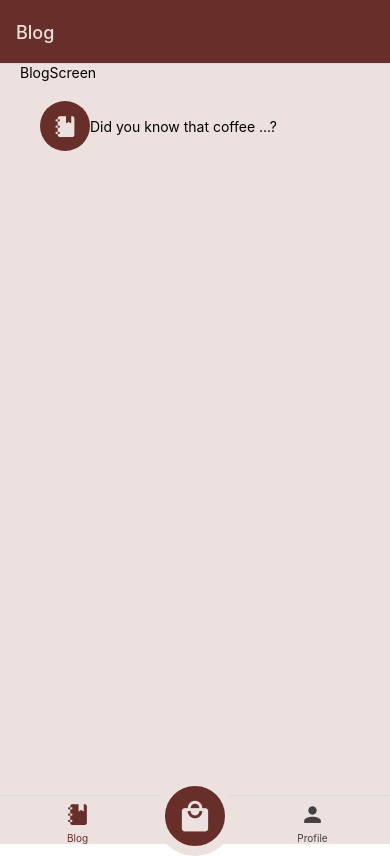
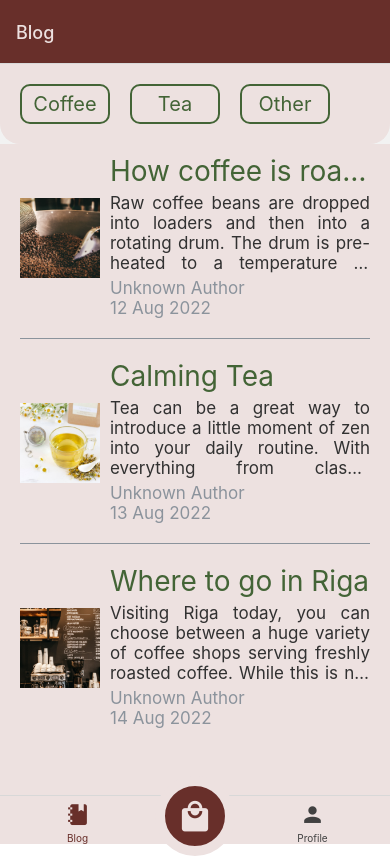
Before and after one commit to ivansdivans/kafijas-pupina-rn-expo, a React Native app: screen /BlogStack in a window 390 px wide. Built offline with nearby package versions, Linux system fonts and the light colour scheme.

Commit message:
Implement BlogScreen and navigation

```diff
--- a/src/navigation/AppNavigator/BlogStackNavigation/index.tsx
+++ b/src/navigation/AppNavigator/BlogStackNavigation/index.tsx
@@ -3,9 +3,20 @@ import { createNativeStackNavigator } from "@react-navigation/native-stack";
 
 import BlogScreen from "../../../screens/BlogScreen";
 import Colors from "../../../styles/Colors";
+import PostScreen from "../../../screens/PostScreen";
 
 export type BlogStackParamList = {
 	Blog: undefined;
+	PostScreen: {
+		blogPost: {
+			postId: number;
+			postTitle: string;
+			postImageSource: any; //TODO: typescript
+			postDescription: string;
+			postAuthor: string;
+			postDate: string;
+		};
+	};
 };
 
 const BlogStack = createNativeStackNavigator<BlogStackParamList>();
@@ -21,6 +32,13 @@ const BlogStackNavigation: React.VFC = () => {
 			}}
 		>
 			<BlogStack.Screen name="Blog" component={BlogScreen} />
+			<BlogStack.Screen
+				name="PostScreen"
+				component={PostScreen}
+				options={({ route }) => ({
+					title: route.params.blogPost.postTitle,
+				})}
+			/>
 		</BlogStack.Navigator>
 	);
 };
--- a/src/navigation/AppNavigator/ShopNavigationButton/index.tsx
+++ b/src/navigation/AppNavigator/ShopNavigationButton/index.tsx
@@ -8,6 +8,7 @@ interface Props {
 	onPress: () => void;
 }
 
+//TODO: move to components folder
 const ShopNavigationButton: React.VFC<Props> = ({ onPress }) => (
 	<TouchableOpacity onPress={onPress}>
 		<View style={styles.container}>
--- a/src/screens/BlogScreen/index.tsx
+++ b/src/screens/BlogScreen/index.tsx
@@ -1,5 +1,11 @@
 import React from "react";
-import { View, Text, ScrollView } from "react-native";
+import {
+	View,
+	Text,
+	ScrollView,
+	TouchableOpacity,
+	FlatList,
+} from "react-native";
 import { useNavigation } from "@react-navigation/native";
 import { NativeStackNavigationProp } from "@react-navigation/native-stack";
 
@@ -7,29 +13,97 @@ import AppIcon from "../../components/AppIcon";
 import AppScreen from "../../components/AppScreen";
 import appStyles from "../../styles/Application";
 import { BlogStackParamList } from "../../navigation/AppNavigator/BlogStackNavigation";
+import BlogHeader from "./BlogHeader";
+import BlogItem from "./BlogItem";
+import Separator from "../../components/Separator";
+import SeparatorLine from "../../components/SeparatorLine";
+import Colors from "../../styles/Colors";
 
+const BLOG_CATEGORIES = [
+	{
+		categoryId: 1,
+		categoryName: "Coffee",
+	},
+	{
+		categoryId: 2,
+		categoryName: "Tea",
+	},
+	{
+		categoryId: 3,
+		categoryName: "Other",
+	},
+];
+
+const BLOG_POSTS = [
+	{
+		postId: 1,
+		postCategory: "Coffee",
+		postTitle: "How coffee is roasted",
+		postImageSource: require("../../assets/images/blogpost-coffee-roasting.jpg"),
+		postDescription:
+			"Raw coffee beans are dropped into loaders and then into a rotating drum. The drum is pre-heated to a temperature of around 240 degrees. After 12-15 minutes depending on the type of roast, the roasted beans will exit the drum at around 195 degrees and are then taken out into a cooling tray at the front of the roaster. They are then passed through a machine that removes any stones or debris before being checked by hand for any defects, and once cooled completely, finally packaged for sale.",
+		postAuthor: "Unknown Author",
+		postDate: "12 Aug 2022",
+	},
+	{
+		postId: 2,
+		postCategory: "Tea",
+		postTitle: "Calming Tea",
+		postImageSource: require("../../assets/images/blogpost-calming-tea.jpg"),
+		postDescription:
+			"Tea can be a great way to introduce a little moment of zen into your daily routine. With everything from classic chamomile to meditative matcha, our teas are a perfect fit to soothe the nerves and promote relaxation and well-being. Teas for anxiety include mint teas, chamomile teas, lavender teas, rose teas, and matcha.",
+		postAuthor: "Unknown Author",
+		postDate: "13 Aug 2022",
+	},
+	{
+		postId: 3,
+		postCategory: "Other",
+		postTitle: "Where to go in Riga",
+		postImageSource: require("../../assets/images/blogpost-where-to-go.jpg"),
+		postDescription:
+			"Visiting Riga today, you can choose between a huge variety of coffee shops serving freshly roasted coffee. While this is not entirely Specialty grade it remains sort of an extraordinary offer within the borders of an evolving Speciality coffee scene. Since opening of the first Speciality coffee shop there are now about 20 shops. The following list covers those that serve both espresso-based and brewed coffee in Riga.",
+		postAuthor: "Unknown Author",
+		postDate: "14 Aug 2022",
+	},
+];
+
+//TODO: add onBlockHeaderItemPress to filter blog posts
 const BlogScreen: React.VFC = () => {
-	// const navigation =
-	// 	useNavigation<
-	// 		NativeStackNavigationProp<BlogStackParamList, "Blog">
-	// 	>();
+	const navigation =
+		useNavigation<NativeStackNavigationProp<BlogStackParamList, "Blog">>();
 
 	return (
-		<AppScreen>
-			<ScrollView style={appStyles.fullSize}>
-				<Text>BlogScreen</Text>
-				<View
-					style={{
-						...appStyles.inlineContainer,
-						marginHorizontal: 20,
-						marginVertical: 20,
-					}}
-				>
-					<AppIcon name="notebook" size={50} />
-					<Text>Did you know that coffee ...?</Text>
-				</View>
-			</ScrollView>
-		</AppScreen>
+		<>
+			<BlogHeader categories={BLOG_CATEGORIES} />
+			<AppScreen>
+				<FlatList
+					data={BLOG_POSTS}
+					keyExtractor={(item) => item.postId.toString()}
+					renderItem={({ item }) => (
+						<BlogItem
+							id={item.postId}
+							title={item.postTitle}
+							imageSource={item.postImageSource}
+							description={item.postDescription}
+							author={item.postAuthor}
+							date={item.postDate}
+							onPostPress={(pressedItemId) =>
+								navigation.navigate("PostScreen", {
+									blogPost:
+										pressedItemId &&
+										BLOG_POSTS.find(
+											(object) => object.postId === pressedItemId
+										),
+								})
+							}
+						/>
+					)}
+					ItemSeparatorComponent={() => (
+						<SeparatorLine height={10} lineColor={Colors.LightGrey} />
+					)}
+				/>
+			</AppScreen>
+		</>
 	);
 };
 
```
